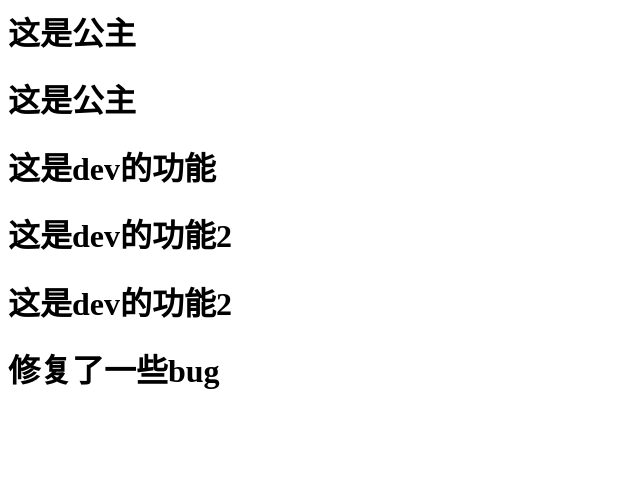
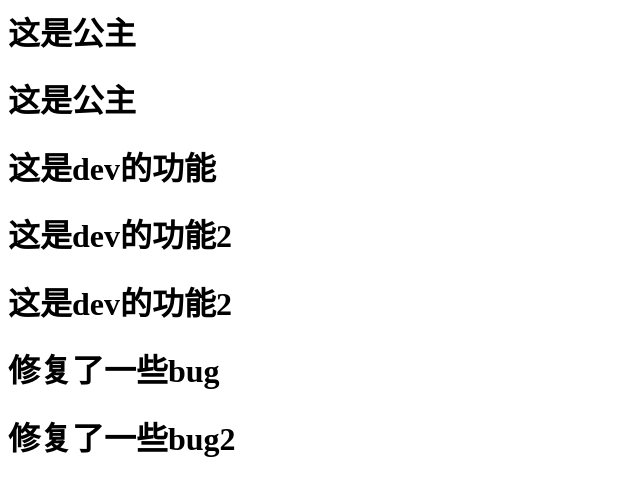
Before and after one commit to zkxfoo/test, a plain HTML site: page index.html in a window 1280 px wide. Shown: the whole page, without its empty margins (0-640 px from the left). Drawn offline with Linux system fonts and the light colour scheme.

Commit message:
第二次修复bug

```diff
--- a/index.html
+++ b/index.html
@@ -4,3 +4,4 @@
 <h1>这是dev的功能2</h1>
 <h1>这是dev的功能2</h1>
 <h1>修复了一些bug</h1>
+<h1>修复了一些bug2</h1>
```
